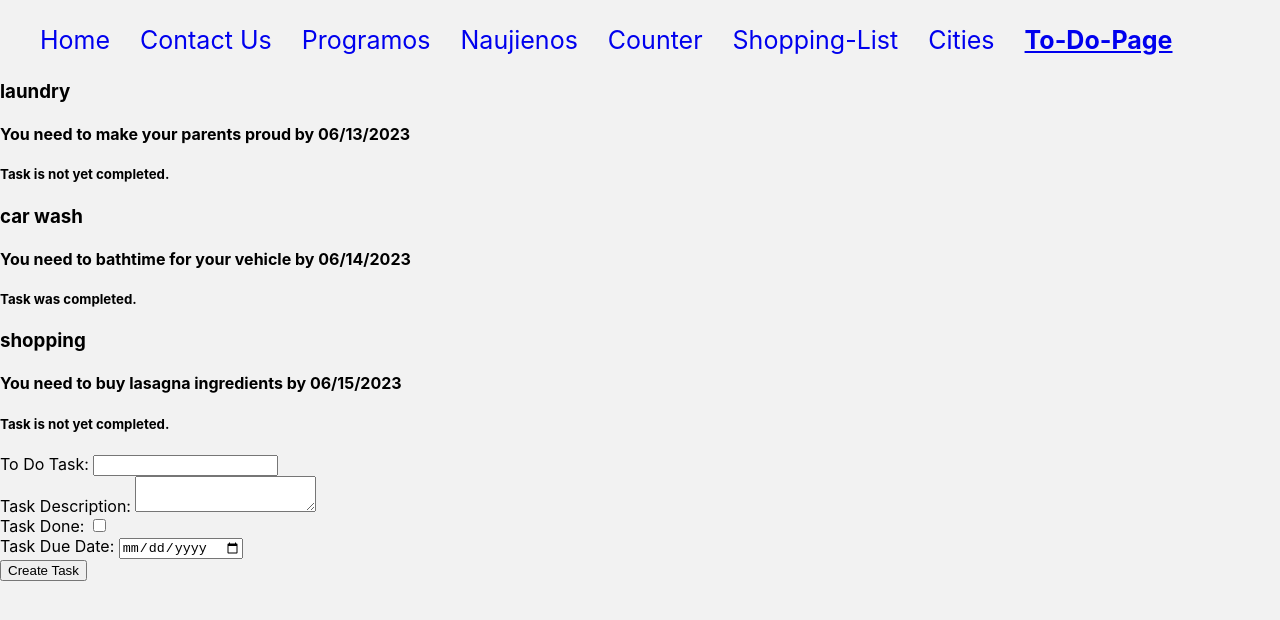
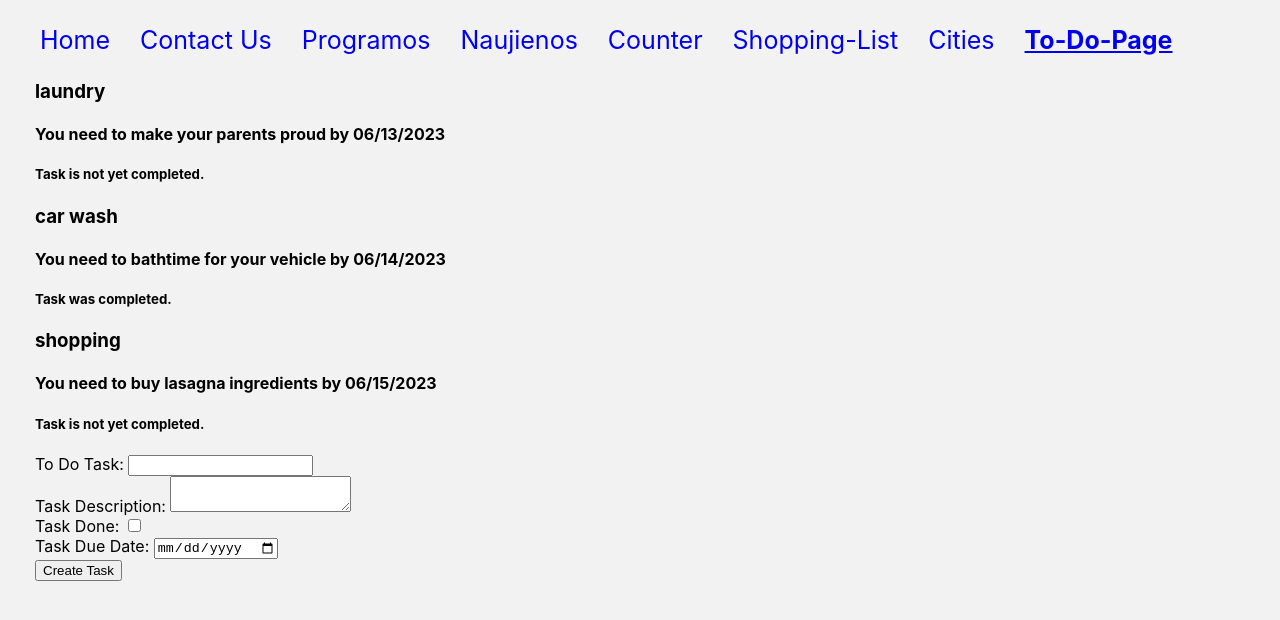
Before and after one commit to Adomelism/First-React-Project, a React (Create React App) app: page /ToDoPage in a window 1280 px wide. Shown: the top 620 px of the page. Built offline with nearby package versions, Linux system fonts and the light colour scheme.

Commit message:
pre-split to new component

```diff
--- a/src/Components/ToDoComponents/ToDoList.js
+++ b/src/Components/ToDoComponents/ToDoList.js
@@ -3,39 +3,47 @@ const ToDoList = () => {
 
     const tasksList = [
         {
-            task: 'laundry',
+            taskName: 'laundry',
             description: 'make your parents proud',
             isDone: false,
             dueDate: '06/13/2023',
         },
         {
-            task: 'car wash',
+            taskName: 'car wash',
             description: 'bathtime for your vehicle',
-            isDone: false,
+            isDone: true,
             dueDate: '06/14/2023',
         },
         {
-            task: 'shopping',
+            taskName: 'shopping',
             description: 'buy lasagna ingredients',
             isDone: false,
             dueDate: '06/15/2023',
         }
     ]
 
-    const isItDone = ''
+  return (
+    <div>
+        {tasksList.map((task) => {
+        let isItDone = '';
+        let {taskName, description, isDone, dueDate} = task;
 
-    if (isDone) {
+        console.log(taskName)
+        console.log(description)
         console.log(isDone)
+        console.log(dueDate)
+
+         if (isDone) {
         isItDone = 'Task was completed.'
     } else {
         isItDone = 'Task is not yet completed.'
     }
-
-  return (
-    <div>
-         <h1>{task}</h1>
-        <h2>You need to {description} by {dueDate}</h2>
-        <h3>{isItDone}</h3>
+    return <div>
+                <h3>{taskName}</h3>
+                <h4>You need to {description} by {dueDate}</h4>
+                <h5>{isItDone}</h5>
+            </div>
+    })}
     </div>
 
   )
--- a/src/Pages/ToDoPage/ToDoPage.js
+++ b/src/Pages/ToDoPage/ToDoPage.js
@@ -1,54 +1,16 @@
 import ToDoForm from "../../Components/ToDoComponents/ToDoForm";
+import ToDoList from "../../Components/ToDoComponents/ToDoList";
+import Container from "../../Components/Container/Container";
 
 const ToDoPage = () => {
 
-    const tasksList = [
-        {
-            taskName: 'laundry',
-            description: 'make your parents proud',
-            isDone: false,
-            dueDate: '06/13/2023',
-        },
-        {
-            taskName: 'car wash',
-            description: 'bathtime for your vehicle',
-            isDone: true,
-            dueDate: '06/14/2023',
-        },
-        {
-            taskName: 'shopping',
-            description: 'buy lasagna ingredients',
-            isDone: false,
-            dueDate: '06/15/2023',
-        }
-    ]
 
   return (
     <div>
-
-{tasksList.map((task) => {
-        let isItDone = '';
-        let {taskName, description, isDone, dueDate} = task;
-
-        console.log(taskName)
-        console.log(description)
-        console.log(isDone)
-        console.log(dueDate)
-
-         if (isDone) {
-        isItDone = 'Task was completed.'
-    } else {
-        isItDone = 'Task is not yet completed.'
-    }
-    return <div>
-                <h3>{taskName}</h3>
-                <h4>You need to {description} by {dueDate}</h4>
-                <h5>{isItDone}</h5>
-            </div>
-    })}
-
-
-        <ToDoForm />
+        <Container>
+            <ToDoList />
+            <ToDoForm />
+        </Container>
     </div>
 
   )
```
Also changed, not shown: src/Components/ToDoComponents/ToDoItem.js (+8 -0 lines).
